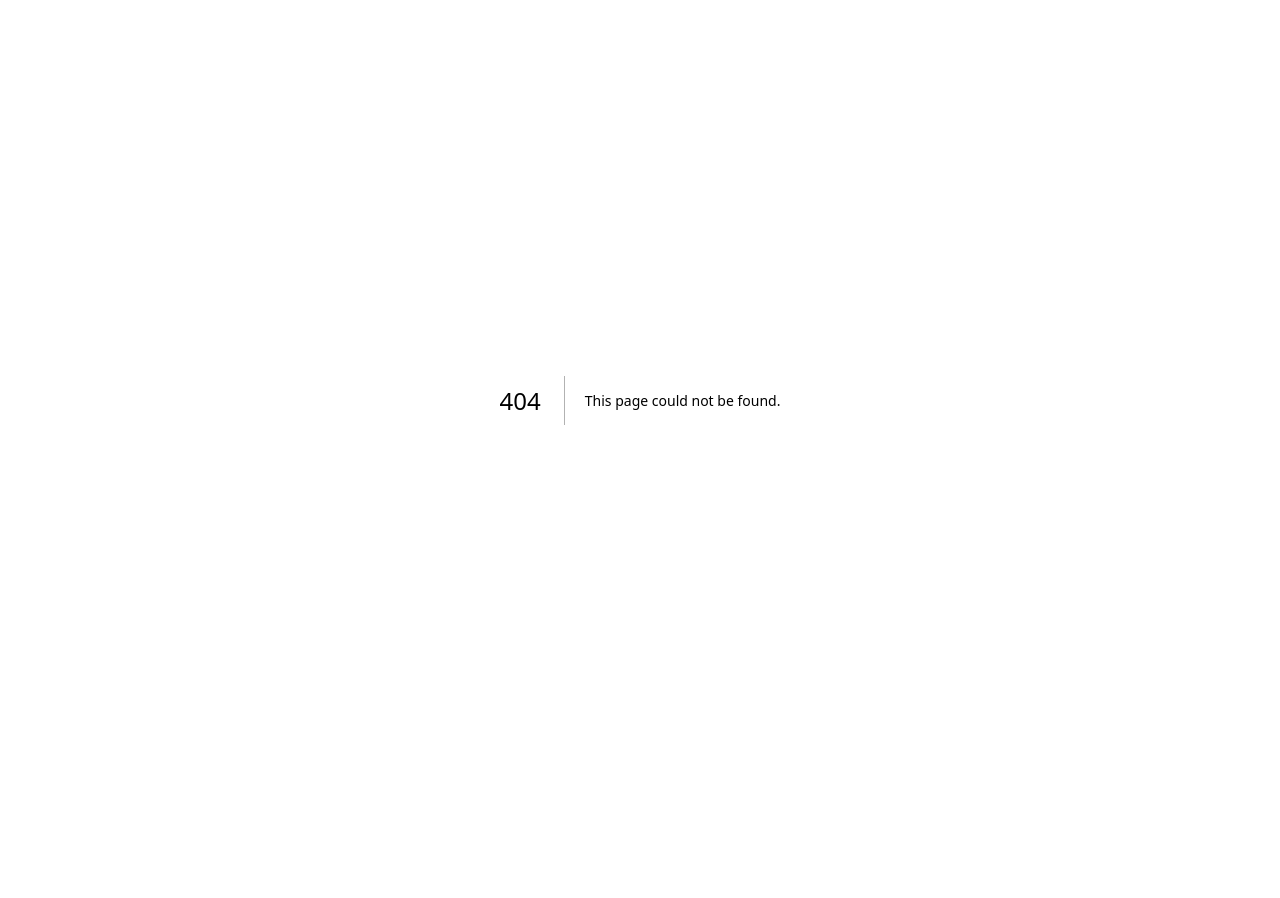
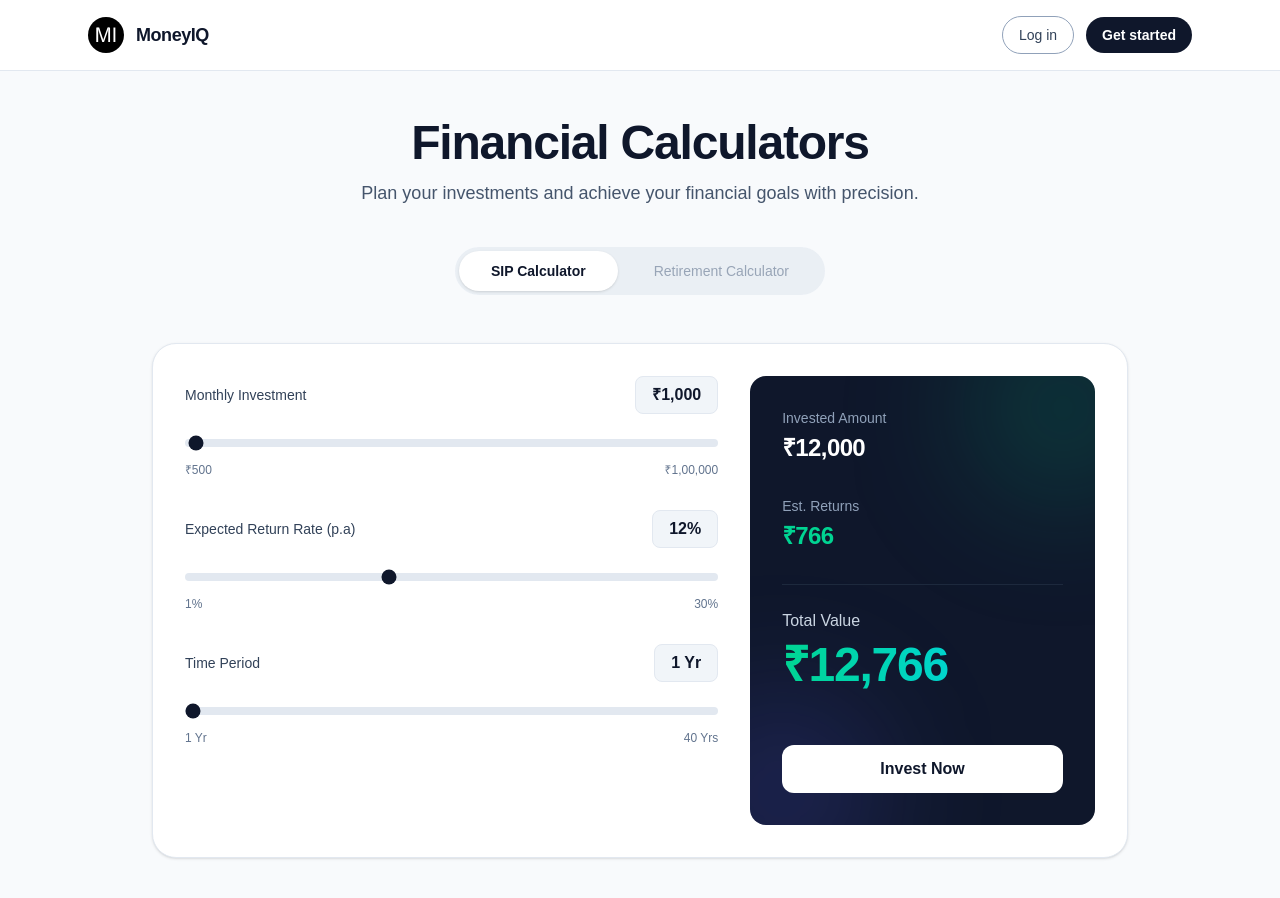
Before and after one commit to meet-dharmesh-gandhi/money-iq, a Next.js app: page /sip-calculator in a window 1280 px wide. Before the commit this address had no page. Shown: the top 898 px of the page. Before the commit the page ends 800 px from the top, so only its background shows below. Built offline with nearby package versions, Linux system fonts and the light colour scheme.

Commit message:
feat: added sip calculator

```diff
--- /dev/null
+++ b/app/sip-calculator/page.tsx
@@ -0,0 +1,54 @@
+import Navbar from "@/components/Navbar";
+import SipCalculator from "@/components/calculator/SipCalculator";
+
+export const metadata = {
+	title: "Calculators | MoneyIQ",
+};
+
+export default function CalculatorPage() {
+	return (
+		<div className="min-h-screen bg-slate-50 text-slate-900">
+			<Navbar
+				actions={[
+					{
+						type: "link",
+						label: "Log in",
+						href: "/login",
+						className: "hidden md:inline-flex",
+					},
+					{
+						type: "link",
+						label: "Get started",
+						href: "/signup",
+						variant: "primary",
+					},
+				]}
+			/>
+			<main className="mx-auto w-full max-w-5xl px-6 py-12">
+				<div className="mb-10 space-y-3 text-center">
+					<h1 className="text-4xl font-semibold tracking-tight text-slate-900 md:text-5xl">
+						Financial Calculators
+					</h1>
+					<p className="text-lg text-slate-600">
+						Plan your investments and achieve your financial goals with precision.
+					</p>
+				</div>
+
+				<div className="mx-auto max-w-fit rounded-full bg-slate-200/60 p-1 mb-12">
+					<div className="flex gap-1">
+						<button className="rounded-full bg-white px-8 py-2.5 text-sm font-semibold text-slate-900 shadow-sm transition">
+							SIP Calculator
+						</button>
+						<button className="rounded-full px-8 py-2.5 text-sm font-medium text-slate-500 transition hover:bg-slate-200/50 hover:text-slate-900 opacity-60 cursor-not-allowed" title="Coming soon">
+							Retirement Calculator
+						</button>
+					</div>
+				</div>
+
+				<div className="mx-auto w-full">
+					<SipCalculator />
+				</div>
+			</main>
+		</div>
+	);
+}
--- /dev/null
+++ b/components/calculator/SipCalculator.tsx
@@ -0,0 +1,145 @@
+"use client";
+
+import { useMemo, useState } from "react";
+
+export default function SipCalculator() {
+	const [amount, setAmount] = useState<number>(1000);
+	const [years, setYears] = useState<number>(1);
+	const [returnRate, setReturnRate] = useState<number>(12);
+
+	const { maturityAmount, investedAmount, estimatedReturns } = useMemo(() => {
+		const P = amount;
+		const r = returnRate / 100;
+		const n = years * 12;
+
+		// The formula provided by user: Monthly Return = {(1 + Annual Return)^1/12} – 1
+		const i = Math.pow(1 + r, 1 / 12) - 1;
+
+		let M = 0;
+		if (i > 0 && n > 0) {
+			M = P * ((Math.pow(1 + i, n) - 1) / i) * (1 + i);
+		} else if (n > 0) {
+			M = P * n;
+		}
+
+		const invested = P * n;
+		const estReturns = Math.max(0, M - invested);
+
+		return {
+			maturityAmount: Math.round(M),
+			investedAmount: Math.round(invested),
+			estimatedReturns: Math.round(estReturns),
+		};
+	}, [amount, years, returnRate]);
+
+	const formatCurrency = (val: number) => {
+		return new Intl.NumberFormat("en-IN", {
+			style: "currency",
+			currency: "INR",
+			maximumFractionDigits: 0,
+		}).format(val);
+	};
+
+	return (
+		<div className="mx-auto grid w-full max-w-5xl gap-8 lg:grid-cols-5 bg-white p-8 rounded-3xl shadow-sm border border-slate-200">
+			{/* Input Section */}
+			<div className="lg:col-span-3 space-y-8">
+				<div>
+					<div className="flex justify-between items-center mb-4">
+						<label className="text-sm font-medium text-slate-700">Monthly Investment</label>
+						<div className="bg-slate-100 px-4 py-1.5 rounded-lg text-slate-900 font-semibold border border-slate-200">
+							{formatCurrency(amount)}
+						</div>
+					</div>
+					<input
+						type="range"
+						min="500"
+						max="100000"
+						step="500"
+						value={amount}
+						onChange={(e) => setAmount(Number(e.target.value))}
+						className="w-full h-2 bg-slate-200 rounded-lg appearance-none cursor-pointer accent-slate-900"
+					/>
+					<div className="flex justify-between mt-2 text-xs text-slate-500 font-medium">
+						<span>₹500</span>
+						<span>₹1,00,000</span>
+					</div>
+				</div>
+
+				<div>
+					<div className="flex justify-between items-center mb-4">
+						<label className="text-sm font-medium text-slate-700">Expected Return Rate (p.a)</label>
+						<div className="bg-slate-100 px-4 py-1.5 rounded-lg text-slate-900 font-semibold border border-slate-200">
+							{returnRate}%
+						</div>
+					</div>
+					<input
+						type="range"
+						min="1"
+						max="30"
+						step="0.5"
+						value={returnRate}
+						onChange={(e) => setReturnRate(Number(e.target.value))}
+						className="w-full h-2 bg-slate-200 rounded-lg appearance-none cursor-pointer accent-slate-900"
+					/>
+					<div className="flex justify-between mt-2 text-xs text-slate-500 font-medium">
+						<span>1%</span>
+						<span>30%</span>
+					</div>
+				</div>
+
+				<div>
+					<div className="flex justify-between items-center mb-4">
+						<label className="text-sm font-medium text-slate-700">Time Period</label>
+						<div className="bg-slate-100 px-4 py-1.5 rounded-lg text-slate-900 font-semibold border border-slate-200">
+							{years} {years === 1 ? "Yr" : "Yrs"}
+						</div>
+					</div>
+					<input
+						type="range"
+						min="1"
+						max="40"
+						step="1"
+						value={years}
+						onChange={(e) => setYears(Number(e.target.value))}
+						className="w-full h-2 bg-slate-200 rounded-lg appearance-none cursor-pointer accent-slate-900"
+					/>
+					<div className="flex justify-between mt-2 text-xs text-slate-500 font-medium">
+						<span>1 Yr</span>
+						<span>40 Yrs</span>
+					</div>
+				</div>
+			</div>
+
+			{/* Results Section */}
+			<div className="lg:col-span-2 bg-slate-900 text-white rounded-2xl p-8 flex flex-col justify-center relative overflow-hidden">
+				{/* Decorative Background Elements */}
+				<div className="absolute top-0 right-0 -mr-16 -mt-16 w-48 h-48 bg-emerald-500/20 rounded-full blur-3xl point-events-none"></div>
+				<div className="absolute bottom-0 left-0 -ml-16 -mb-16 w-48 h-48 bg-indigo-500/20 rounded-full blur-3xl point-events-none"></div>
+
+				<div className="space-y-8 relative z-10">
+					<div>
+						<p className="text-sm text-slate-400 font-medium mb-1">Invested Amount</p>
+						<p className="text-2xl font-semibold tracking-tight">{formatCurrency(investedAmount)}</p>
+					</div>
+
+					<div>
+						<p className="text-sm text-slate-400 font-medium mb-1">Est. Returns</p>
+						<p className="text-2xl font-semibold tracking-tight text-emerald-400">{formatCurrency(estimatedReturns)}</p>
+					</div>
+
+					<div className="pt-6 border-t border-slate-800">
+						<p className="text-base text-slate-300 font-medium mb-2">Total Value</p>
+						<p className="text-5xl font-bold tracking-tight bg-clip-text text-transparent bg-gradient-to-r from-emerald-400 to-cyan-400">
+							{formatCurrency(maturityAmount)}
+						</p>
+					</div>
+
+					<button className="w-full mt-6 bg-white text-slate-900 font-semibold py-3 rounded-xl transition hover:bg-slate-100 active:scale-95">
+						Invest Now
+					</button>
+				</div>
+			</div>
+		</div>
+	);
+}
```
